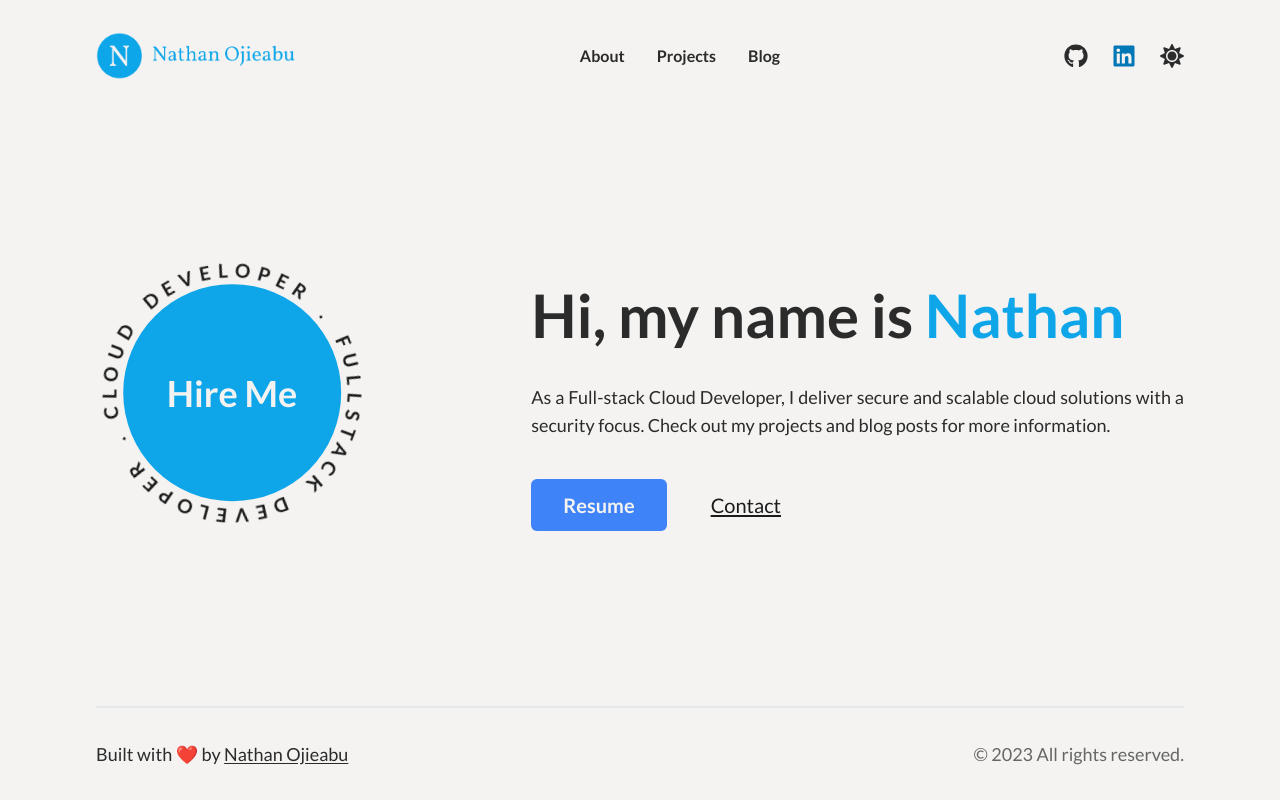
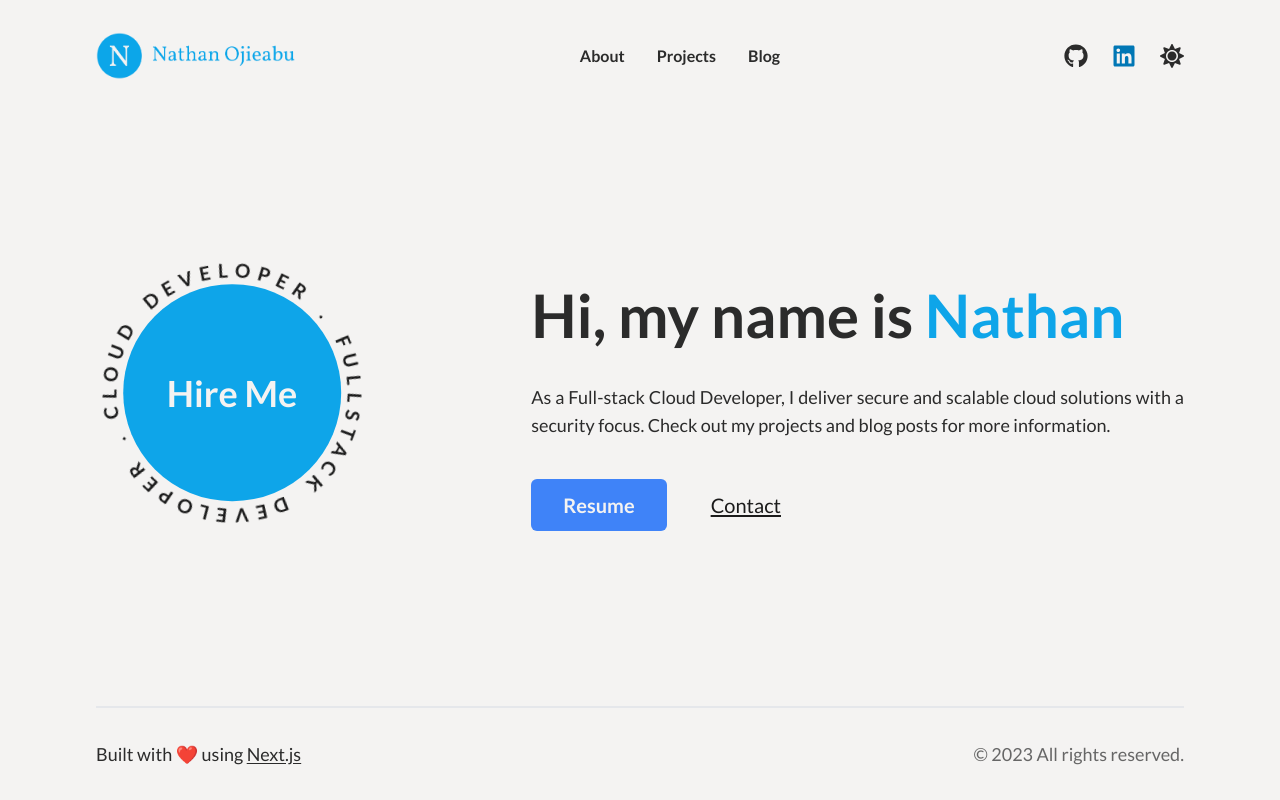
Before and after one commit to mcfwesh/portfolio-v2, a Next.js app: page / in a window 1280 px wide. Built offline with nearby package versions, Linux system fonts and the light colour scheme.

Commit message:
modify footer text

```diff
--- a/app/components/Footer.tsx
+++ b/app/components/Footer.tsx
@@ -8,13 +8,14 @@ const Footer = () => {
   return (
     <div className="flex flex-col items-center justify-between border-t-2 py-8 text-base md:flex-row md:space-x-10 md:text-lg">
       <div>
-        <span>Built with ❤️ by </span>
+        <span>Built with ❤️ </span>
+        <span> using </span>
         <Link
           className="underline underline-offset-2"
           target="_blank"
-          href={config.github.url}
+          href="https://nextjs.org/"
         >
-          {config.name}
+          Next.js
         </Link>
       </div>
 
```
